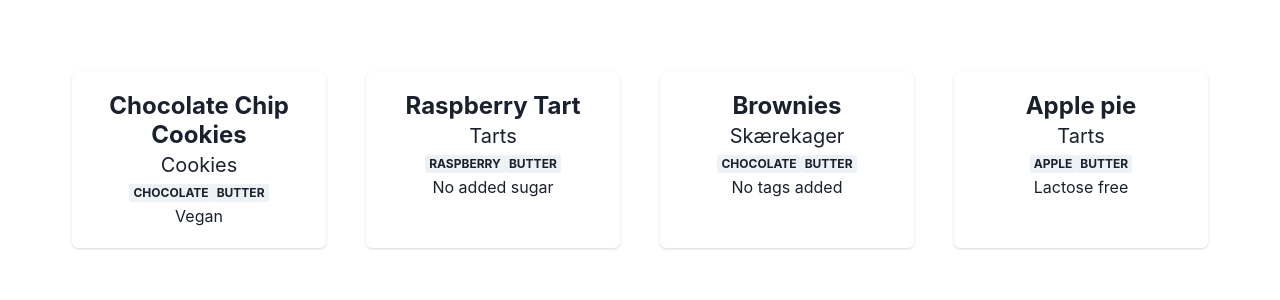
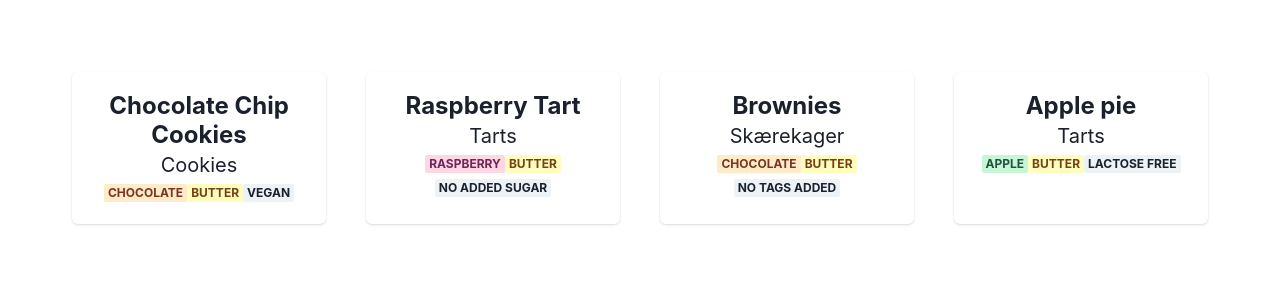
Before and after one commit to Mathilde68/recipe-system, a React (Vite) app: page / in a window 1280 px wide. Shown: the top 300 px of the page. Built offline with nearby package versions, Linux system fonts and the light colour scheme.

Commit message:
added colorsscheme with case switch to tags

```diff
--- a/src/components/RecipeTag.tsx
+++ b/src/components/RecipeTag.tsx
@@ -6,9 +6,25 @@ interface Props {
     tag: Tag;
   }
 
+
+  const getColor = (name: string) => {
+    switch (name) {
+      case "Chocolate":
+        return "orange";
+      case "Butter":
+        return "yellow";
+      case "Apple":
+        return "green";
+      case "Raspberry":
+        return "pink";
+    }
+  };
+
   const RecipeTag = ({ tag }: Props) => {
+
+
     return (
-      <Badge>
+      <Badge colorScheme={getColor(tag.name)}>
         {tag.name}
       </Badge>
     );
--- a/src/components/recipeCard.tsx
+++ b/src/components/recipeCard.tsx
@@ -16,8 +16,8 @@ interface Props {
           {recipe.ingredient_tags.map((ingredientTag) => (
             <RecipeTag tag={ingredientTag} />
       ))}
-        {recipe.diet_type_tags.map((ingredientTag) => (
-             <Text key={ingredientTag._id}>{ingredientTag.name}</Text>
+        {recipe.diet_type_tags.map((dietTag) => (
+             <RecipeTag tag={dietTag} />
       ))}
 
 
--- a/src/hooks/useRecipes.ts
+++ b/src/hooks/useRecipes.ts
@@ -15,6 +15,7 @@ interface Ingredient {
 export interface Tag {
     _id: string;
     name: string;
+    color: string;
   }
 
 export interface Recipe {
```
